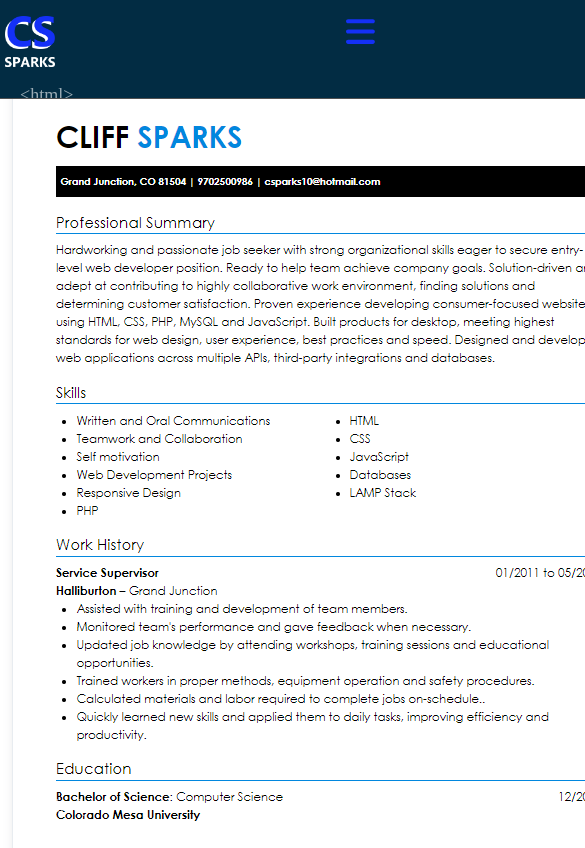
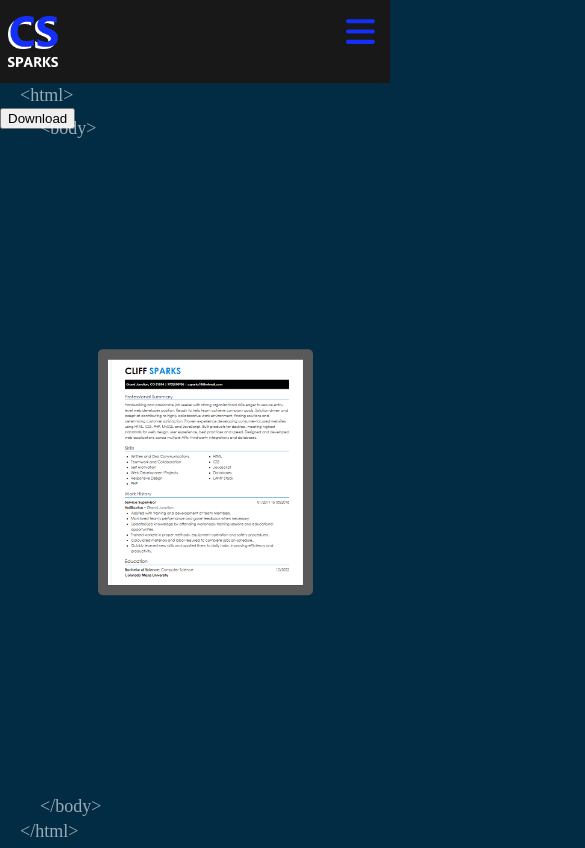
Before and after one commit to csparks78/sparks3d_portfolio, a React (Create React App) app: page /resume in a window 390 px wide. Shown: the top 848 px of the page, 585 px wide, since content can reach past the window. Built offline with nearby package versions, Linux system fonts and the light colour scheme.

Commit message:
added code

```diff
--- a/src/components/Home/index.scss
+++ b/src/components/Home/index.scss
@@ -171,6 +171,7 @@
     }
     .home-page .flat-button-resume {
         float: none;
+        text-align: center;
         display: block;
         margin: 10px auto 0 auto;
         width: 124px;
--- a/src/components/Resume/index.js
+++ b/src/components/Resume/index.js
@@ -1,12 +1,14 @@
 import React from 'react';
 import resume from './Sparks_resume3.png'
+import { Link } from 'react-router-dom'
 import './index.scss'
 
 const Resume = () => {
 
   return (
-    <div className="resume-wrapper">
-      <img className="resume" src={resume} alt="resume" />
+    <div>
+    <img className="resume" src={resume} alt="resume" ></img>
+    <button>Download</button>
     </div>
   )
 }
--- a/src/components/Resume/index.scss
+++ b/src/components/Resume/index.scss
@@ -5,20 +5,40 @@
 // height: auto;
 // }
 
-// .resume {
-//     position: sticky;
-//     padding: 50px 100px;
-//     width: 50%;
-//     height: 100%;
-// }
+.resume {
+    position: absolute;
+    left: 25%;
+    top: 50%;
+    margin-top: 50px;
+    margin-left: auto;
+    margin-right: auto;
+    transform: translateY(-50%);
+    width: 50%;
+    max-height: 90%;
+    border-style: solid;
+    border-width: 10px;
+    border-radius: 5px;
+    border-color: rgb(90, 89, 89);
+}
 
 @media screen and (max-width: 800px) {
     .resume {
+        // position: relative;
         // width: auto;
         // height: auto;
+        // padding-top: 100%;
         position: absolute;
-        top: 0px;
-        left: 0px;
-        margin-top: 25%;
+        left: 25%;
+        top: 50%;
+        margin-top: 50px;
+        margin-left: auto;
+        margin-right: auto;
+        transform: translateY(-50%);
+        width: 50%;
+        max-height: 90%;
+        border-style: solid;
+        border-width: 10px;
+        border-radius: 5px;
+        border-color: rgb(90, 89, 89);
     }
 }
--- a/src/components/Sidebar/index.scss
+++ b/src/components/Sidebar/index.scss
@@ -1,6 +1,6 @@
 .nav-bar {
     background: #181818;
-    width     : 60px;
+    width     : 80px;
     height    : 100%;
     position  : absolute;
     top       : 0;
@@ -117,7 +117,7 @@
             a {
                 padding    : 7px 0;
                 display    : block;
-                font-size  : 15px;
+                font-size  : 20px;
                 line-height: 16px;
                 color      : #3f3f3f;
             }
@@ -136,11 +136,25 @@
 
 @media screen and (max-width: 800px) {
     .nav-bar {
-      background: transparent;
+      //background: transparent;
+      background: #181818;
+      width: 100%;
       position: initial;
       height: auto;
       min-height: auto;
 
+      .logo {
+        display: block;
+        //padding: 8px 0;
+
+        img {
+            display: block;
+            margin : 8px;
+            width  : 50px;
+            height : auto;
+
+        }
+    }
        ul, nav {
         display: none;
        }
@@ -154,6 +168,8 @@
         margin: 0;
         z-index: 2;
         position: fixed;
+
+
 
         &.mobile-show {
           display: block;
```
